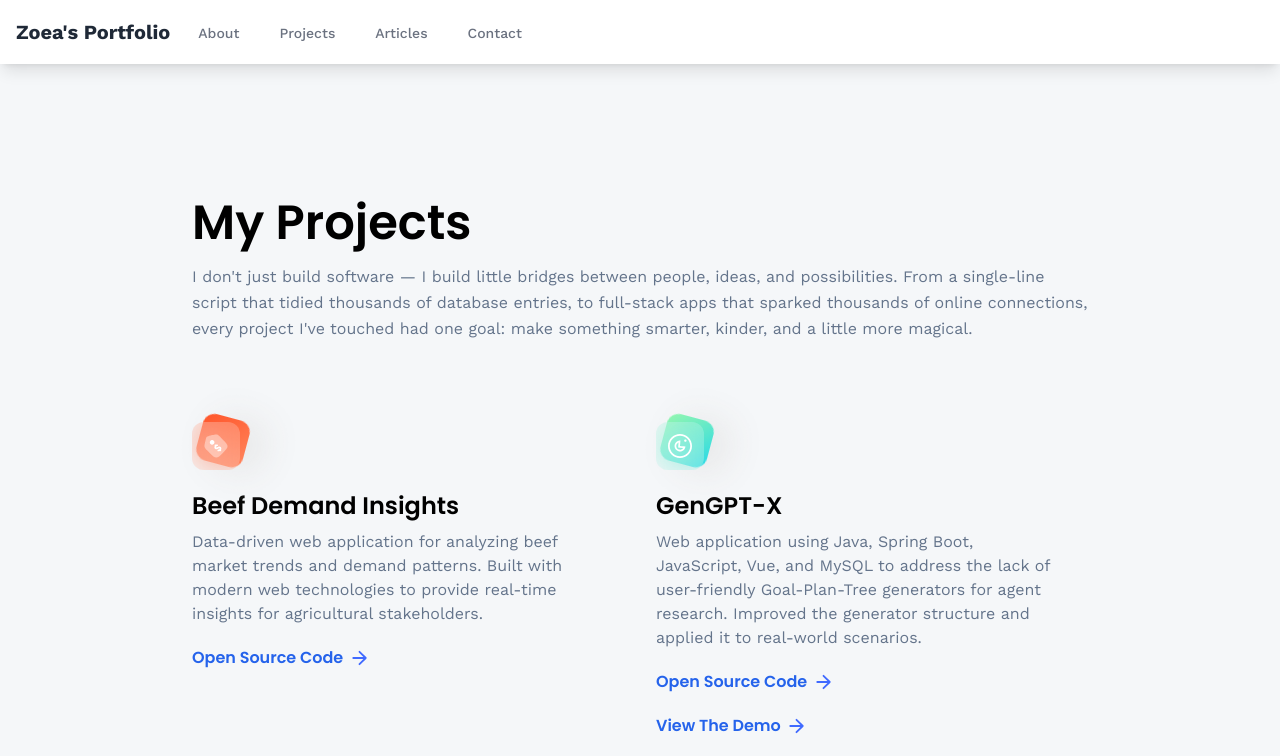
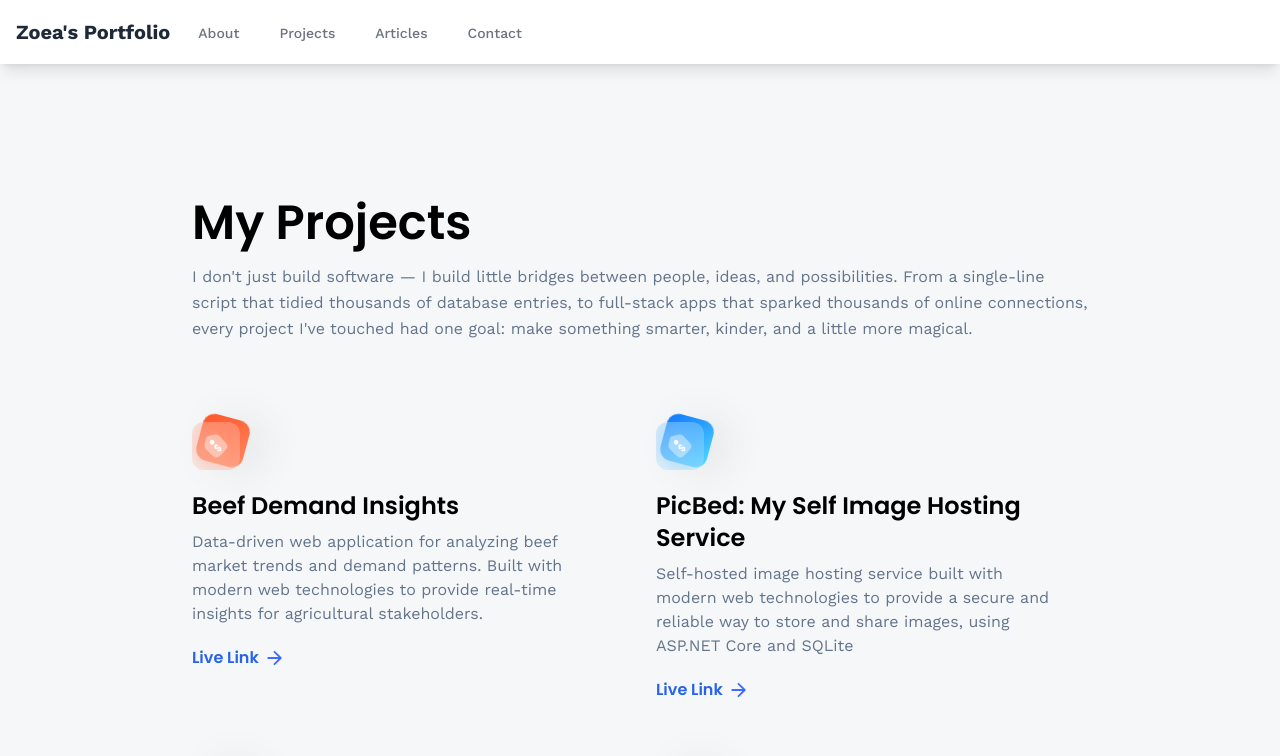
Before and after one commit to Chenxue3/chenxue3.github.io, a React (Vite) app: page /projects in a window 1280 px wide. Shown: the top 756 px of the page. Built offline with nearby package versions, Linux system fonts and the light colour scheme; no server answers.

Commit message:
add picbed

```diff
--- a/src/constants/index.js
+++ b/src/constants/index.js
@@ -218,6 +218,13 @@ export const projects = [
         link: 'https://sff-demo-zoea.vercel.app/',
     },
     {
+        iconUrl: pricewise,
+        theme: 'btn-back-blue',
+        name: 'PicBed: My Self Image Hosting Service',
+        description: 'Self-hosted image hosting service built with modern web technologies to provide a secure and reliable way to store and share images, using ASP.NET Core and SQLite',
+        link: 'https://picbed.onrender.com/',
+    },
+    {
         iconUrl: threads,
         theme: 'btn-back-green',
         name: 'GenGPT-X',
--- a/src/pages/Projects.jsx
+++ b/src/pages/Projects.jsx
@@ -45,7 +45,7 @@ const Projects = () => {
                   rel='noopener noreferrer'
                   className='font-semibold text-blue-600'
                 >
-                  Open Source Code
+                  Live Link
                 </Link>
 
                 <img
```
Also changed, not shown: 1 other file (tests, documents, lock files or other folders).
